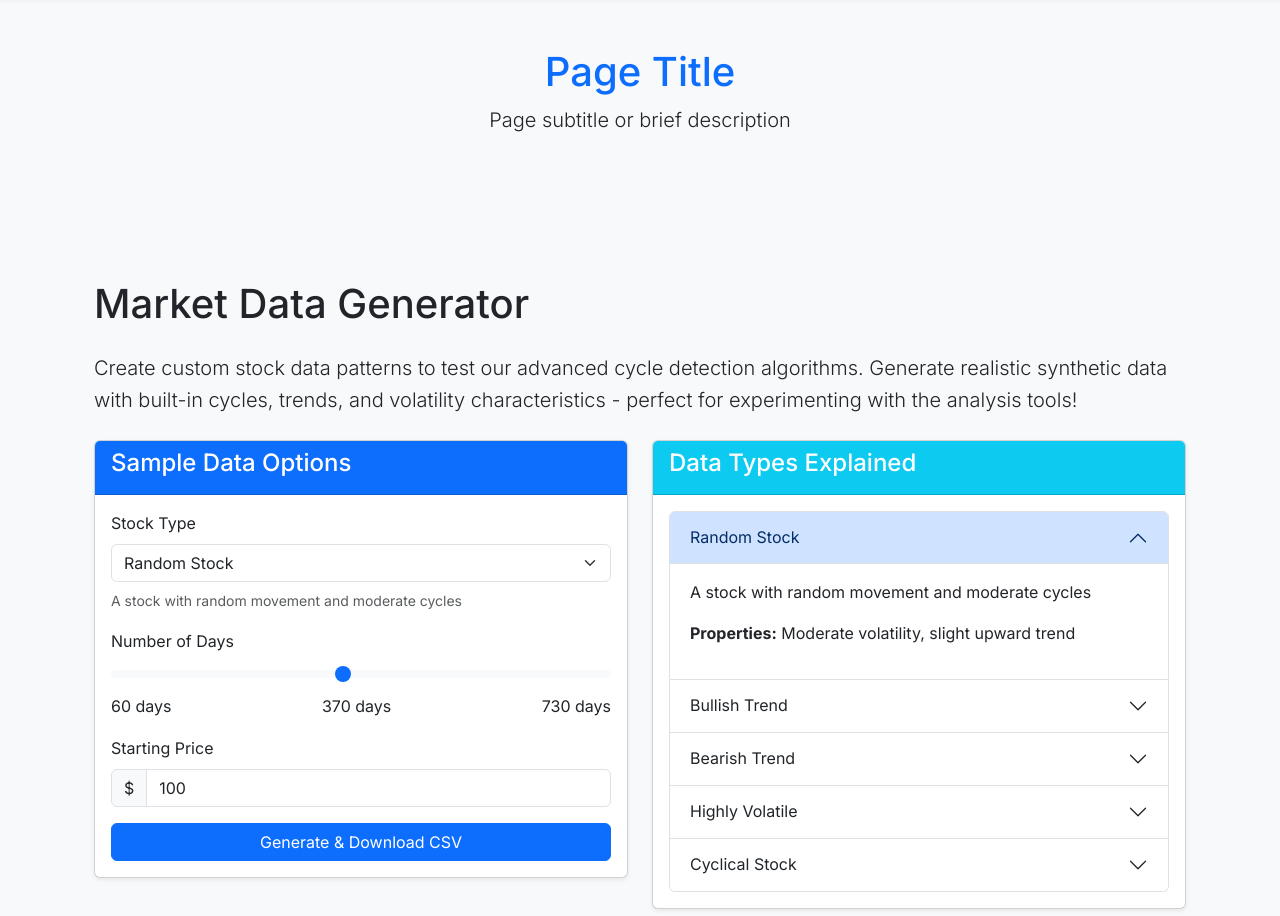
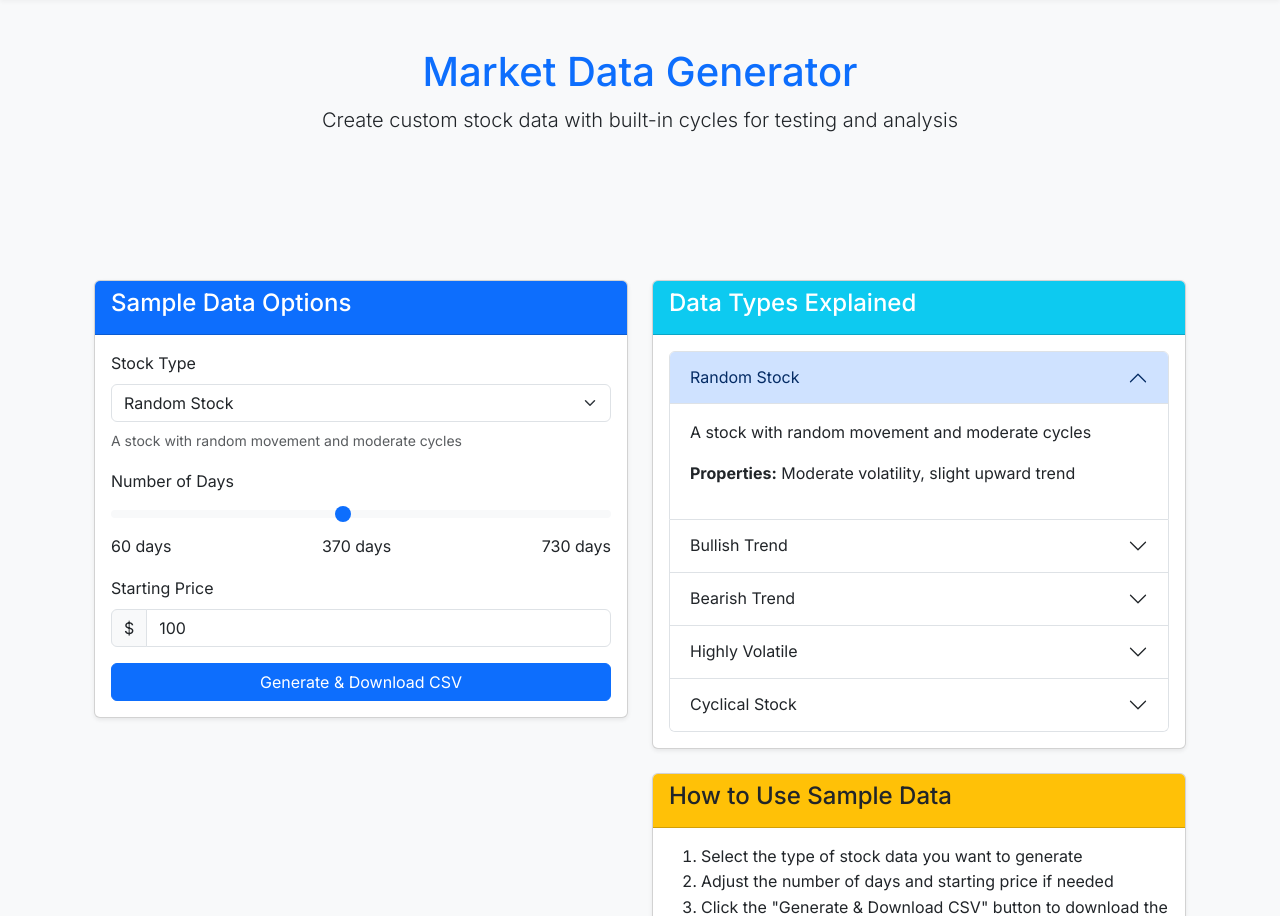
Before and after one commit to Icradle-Innovations-Ltd/StockSignalPro, a Flask app: page /sample-data in a window 1280 px wide. Shown: the part 90-1006 px from the top of the page. Run offline with Flask 3, Linux system fonts and the light colour scheme; some libraries are stand-ins or nearby versions.

Commit message:
Improve the introduction to the market data generator for better user experience
Adds page title and subtitle, removes redundant heading and introductory paragraph in sample_data.html.

Replit-Commit-Author: Agent
Replit-Commit-Session-Id: 9da0ee9e-f809-4476-81dc-4a300a703cb5
Replit-Commit-Screenshot-Url: https://storage.googleapis.com/screenshot-production-us-central1/215d8c28-a3ac-459f-aa69-6a559dbda865/2f45a8ee-cc4a-4a56-ac0f-e1878276cfd3.jpg

```diff
--- a/templates/sample_data.html
+++ b/templates/sample_data.html
@@ -2,13 +2,11 @@
 
 {% block title %}Market Data Generator - Create Custom Stock Patterns{% endblock %}
 
+{% block page_title %}Market Data Generator{% endblock %}
+{% block page_subtitle %}Create custom stock data with built-in cycles for testing and analysis{% endblock %}
+
 {% block content %}
 <div class="container mt-4">
-    <h1 class="mb-4">Market Data Generator</h1>
-
-    <p class="lead">
-        Create custom stock data patterns to test our advanced cycle detection algorithms. Generate realistic synthetic data with built-in cycles, trends, and volatility characteristics - perfect for experimenting with the analysis tools!
-    </p>
 
     <div class="row mt-4">
         <div class="col-md-6">
```
Also changed, not shown: attached_assets/image_1745670748117.png (added).
